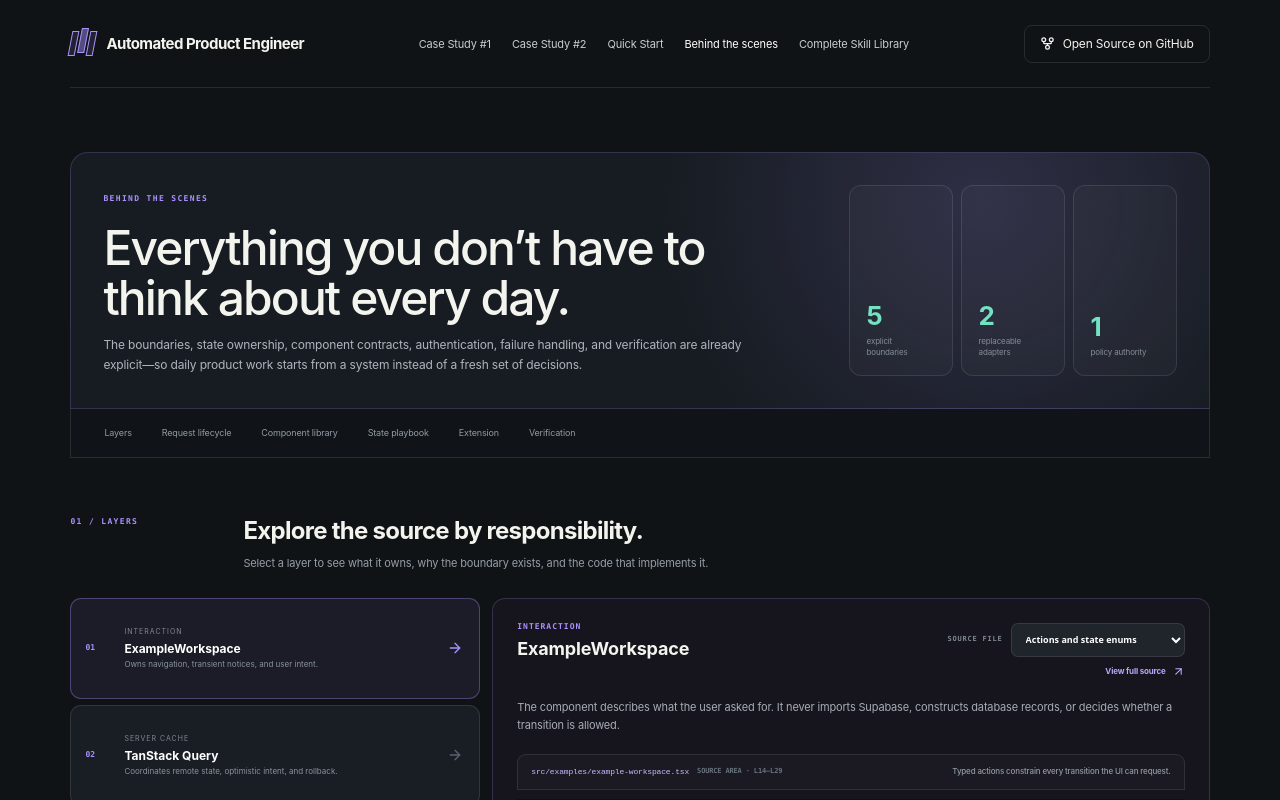
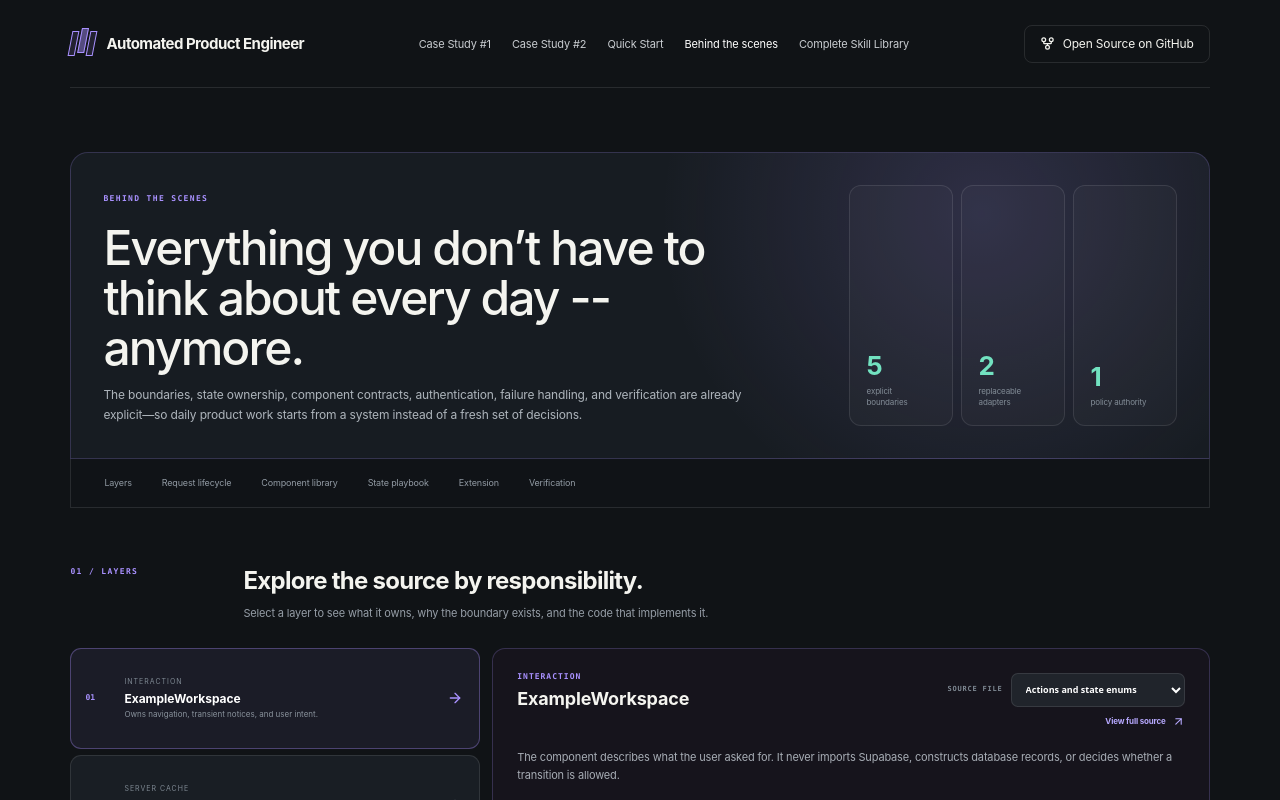
Before and after one commit to kuck1/automated-product-engineer, a Next.js app: page /guide in a window 1280 px wide. Shown: the top 800 px of the page. Built offline with nearby package versions, Linux system fonts and the light colour scheme.

Commit message:
copy: add anymore to guide headline

```diff
--- a/src/guide/developer-guide.tsx
+++ b/src/guide/developer-guide.tsx
@@ -36,7 +36,7 @@ export function DeveloperGuide() {
     setActiveFileId(layer.files[0].id);
   };
   return <article id="architecture" className="developer-guide">
-    <header className="guide-intro"><div><span>BEHIND THE SCENES</span><h1>Everything you don’t have to think about every day.</h1><p>The boundaries, state ownership, component contracts, authentication, failure handling, and verification are already explicit—so daily product work starts from a system instead of a fresh set of decisions.</p></div><dl><div><dt>5</dt><dd>explicit boundaries</dd></div><div><dt>2</dt><dd>replaceable adapters</dd></div><div><dt>1</dt><dd>policy authority</dd></div></dl></header>
+    <header className="guide-intro"><div><span>BEHIND THE SCENES</span><h1>Everything you don’t have to think about every day -- anymore.</h1><p>The boundaries, state ownership, component contracts, authentication, failure handling, and verification are already explicit—so daily product work starts from a system instead of a fresh set of decisions.</p></div><dl><div><dt>5</dt><dd>explicit boundaries</dd></div><div><dt>2</dt><dd>replaceable adapters</dd></div><div><dt>1</dt><dd>policy authority</dd></div></dl></header>
     <nav className="guide-nav" aria-label="Behind the scenes sections"><a href="#guide-layers">Layers</a><a href="#guide-lifecycle">Request lifecycle</a><a href="#guide-components">Component library</a><a href="#guide-state">State playbook</a><a href="#guide-extension">Extension</a><a href="#guide-verification">Verification</a></nav>
 
     <section className="guide-section" id="guide-layers"><div className="guide-heading"><span>01 / LAYERS</span><div><h3>Explore the source by responsibility.</h3><p>Select a layer to see what it owns, why the boundary exists, and the code that implements it.</p></div></div>
```
Also changed, not shown: 1 other file (tests, documents, lock files or other folders).
